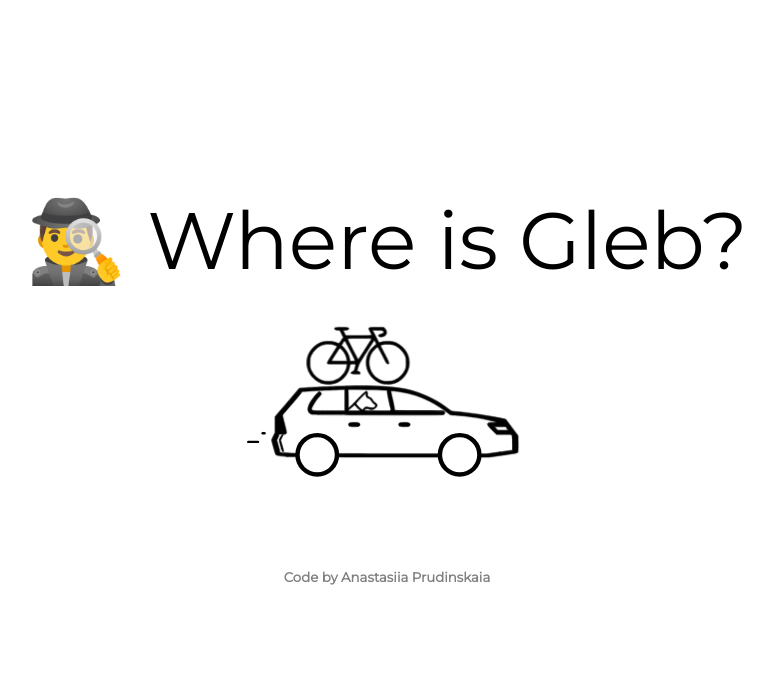
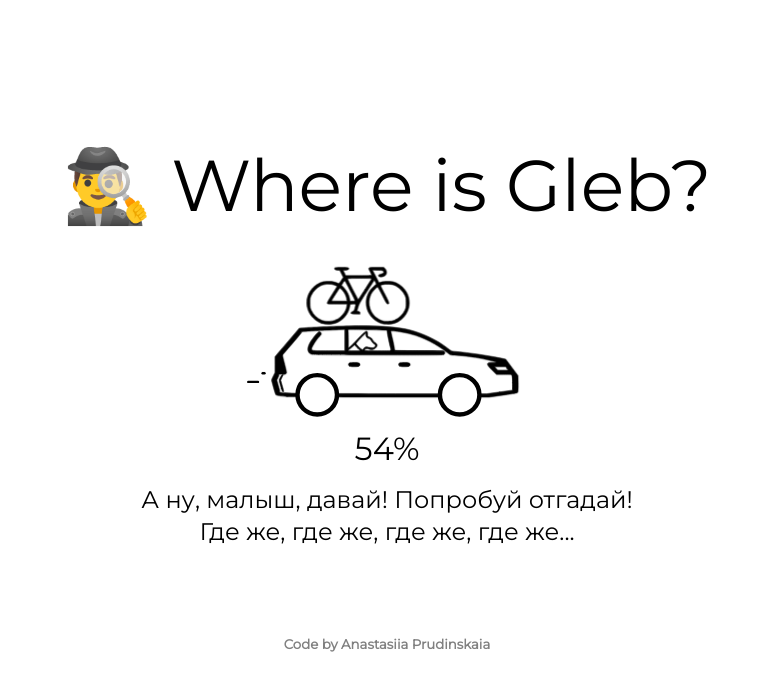
Before and after one commit to BulochkaBU/where-is-gleb, a React (Vite) app: page / in a window 1280 px wide. Shown: the top 690 px of the page, without its empty margins (253-1026 px from the left). Built offline with nearby package versions, Linux system fonts and the light colour scheme; no server answers.

Commit message:
added percentage, updated initial values

```diff
--- a/src/Loading.jsx
+++ b/src/Loading.jsx
@@ -1,10 +1,35 @@
+import { useEffect, useState } from "react";
 import Car from "./Car";
 
 export default function Loading() {
+  const [percentage, setPercentage] = useState(0);
+  const [message, setMessage] = useState("");
+  const [message2, setMessage2] = useState("");
+
+  useEffect(() => {
+    if (percentage === 50) {
+      setMessage("А ну, малыш, давай! Попробуй отгадай!");
+      setMessage2(" Где же, где же, где же, где же...");
+    }
+    if (percentage < 100 && percentage !== 99) {
+      const timer = setTimeout(() => {
+        setPercentage(percentage + 1);
+      }, 100);
+
+      return () => clearTimeout(timer);
+    }
+  }, [percentage]);
+
   return (
     <div className="promo">
       <h1 className="title">🕵️‍♂️ Where is Gleb? </h1>
       <Car />
+      <div className="percentage">{percentage}%</div>
+      <p className="message">
+        {message}
+        <br />
+        {message2}
+      </p>
       <h5 className="subtitle">Code by Anastasiia Prudinskaia</h5>
     </div>
   );
--- a/src/Location.jsx
+++ b/src/Location.jsx
@@ -18,14 +18,14 @@ export default function Location() {
   );
   const { data, isLoading: isLoadingCurrentLocation } =
     useGetCurrentLocationQuery();
-  const [currentId, setCurrentId] = useState(3270);
+  const [currentId, setCurrentId] = useState(5160);
   const [currentIndex, setCurrentIndex] = useState(0);
   const {
     data: dataById,
     isSuccess,
     isLoadingLocationById,
   } = useGetLocationByIdQuery({
-    id: arrayIds[currentIndex] || 3200,
+    id: arrayIds[currentIndex] || 4900,
   });
 
   const dispatch = useDispatch();
@@ -40,14 +40,14 @@ export default function Location() {
       dispatch(addArrayIds(currentId));
     }
 
-    if (data && currentId !== 99) {
+    if (data && currentId !== 1000) {
       const timeoutId = setTimeout(() => {
         setCurrentId((prev) => prev - 1);
       }, 1);
 
       return () => clearTimeout(timeoutId);
     }
-  }, [data, currentId, dispatch]);
+  }, [data, currentId]);
 
   useEffect(() => {
     if (dataById) {
@@ -55,18 +55,17 @@ export default function Location() {
       if (arrayIds && currentIndex < arrayIds.length - 1 && isSuccess) {
         setCurrentIndex((prev) => prev + 1);
       }
-      if (currentId === 99) {
+      if (currentId === 1000) {
         setShowLoading(false);
       }
     }
-  }, [dataById, currentIndex, arrayIds, dispatch, isSuccess]);
+  }, [dataById, currentIndex, arrayIds]);
 
   if (showLoading || isLoadingCurrentLocation || isLoadingLocationById) {
     return <Loading />;
   }
 
   return (
-    <>
     <YMaps>
       <Map
         defaultState={{
@@ -74,13 +73,13 @@ export default function Location() {
           zoom: 10,
         }}
         width="100%"
-          height="80vh"
+        height="100vh"
       >
         <Placemark
           geometry={currentLocation[0]}
           options={{
             iconLayout: "default#image",
-              iconImageHref: "./car.svg",
+            iconImageHref: "./icon.png",
             iconImageSize: [70, 70],
             iconImageOffset: [-15, -42],
           }}
@@ -98,6 +97,5 @@ export default function Location() {
         />
       </Map>
     </YMaps>
-    </>
   );
 }
--- a/src/sass/promo.scss
+++ b/src/sass/promo.scss
@@ -4,11 +4,12 @@
   align-items: center;
   flex-direction: column;
   min-height: 100vh;
+  padding: 0.5rem;
 }
 
 .title {
   text-align: center;
-  font-size: 5rem;
+  font-size: 4.5rem;
   font-weight: normal;
   margin: 0 auto;
 }
@@ -16,5 +17,17 @@
 .subtitle {
   text-align: center;
   color: grey;
-  margin-top: 5rem;
+  margin-top: 4rem;
 }
+
+.message {
+  text-align: center;
+  font-size: 1.5rem;
+  margin-top: 1rem;
+  line-height: 2rem;
+}
+
+.percentage {
+  text-align: center;
+  font-size: 2rem;
+}
```
Lines whose indentation alone changed are shown as unchanged.
